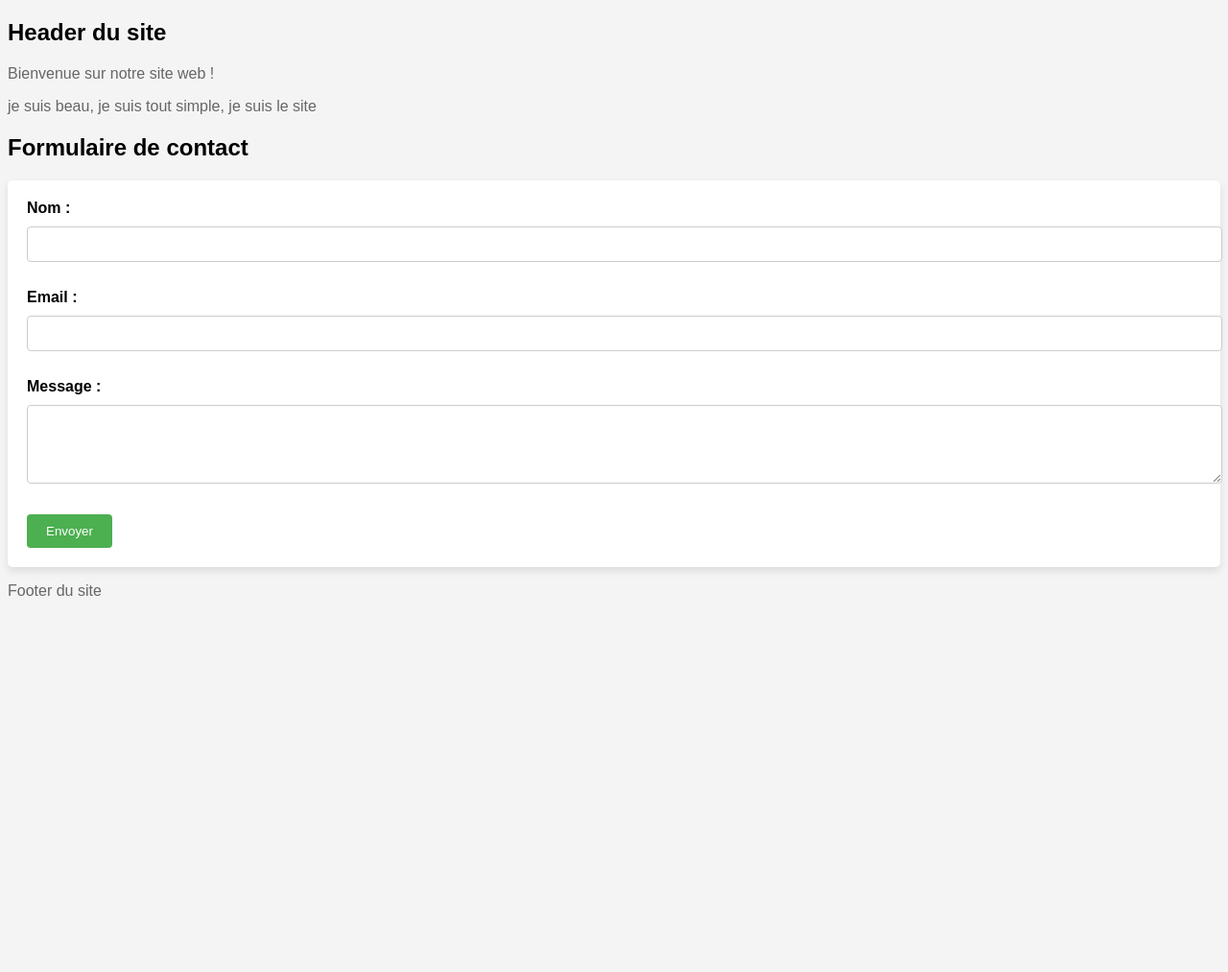
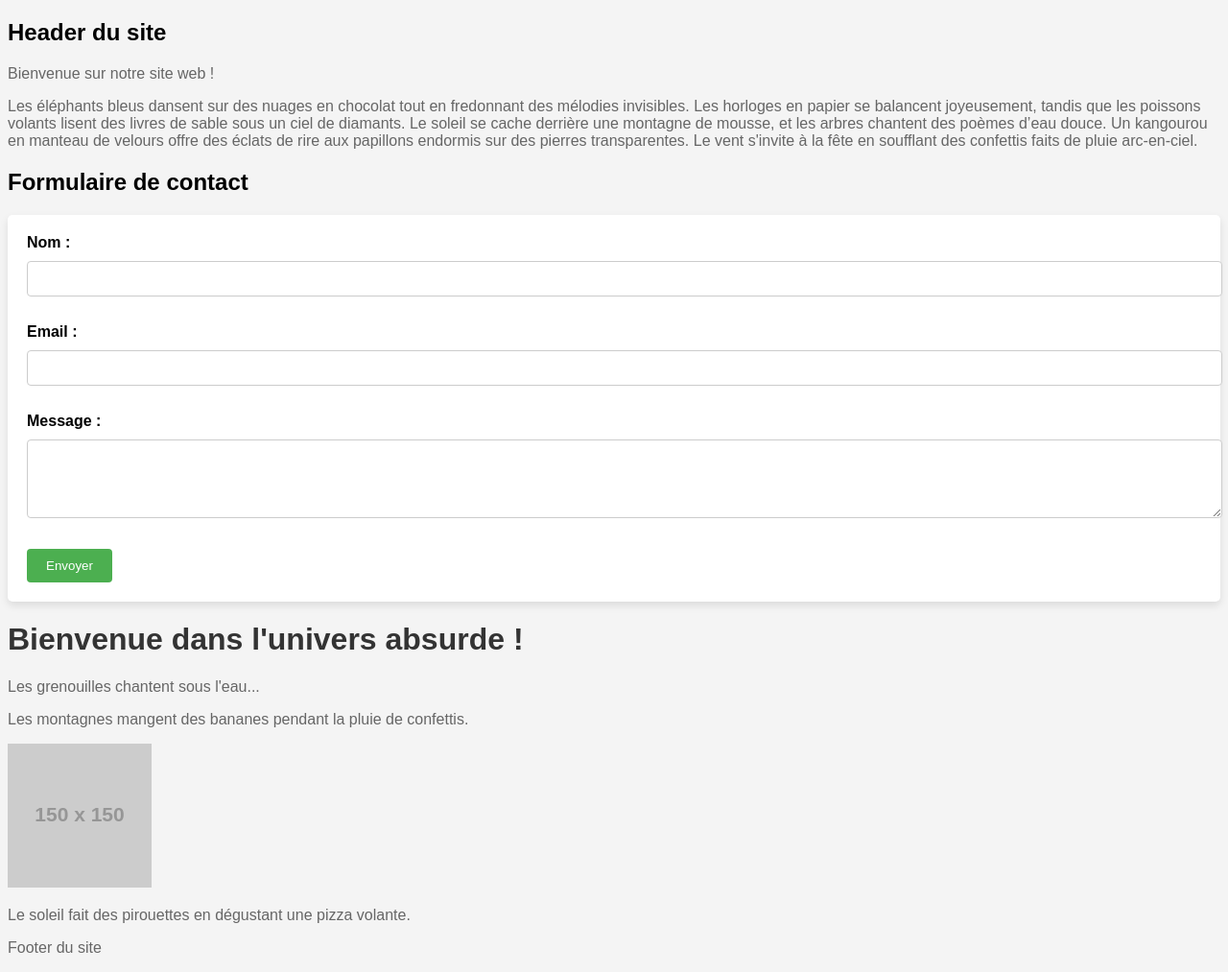
Before and after one commit to louisdev92/Collaboration-Git-et-GitHub, a plain HTML site: page index.html in a window 1280 px wide. Shown: the whole page at 96% size. Before the commit the page ends 800 px from the top, so only its background shows below. Drawn offline with Linux system fonts and the light colour scheme; placeholder pictures from the web are drawn by us.

Commit message:
Update index.html

```diff
--- a/index.html
+++ b/index.html
@@ -9,7 +9,7 @@
 <header>
     <h2>Header du site</h2>
     <p>Bienvenue sur notre site web !</p>
-    <p>je suis beau, je suis tout simple, je suis le site</p>
+    <p>Les éléphants bleus dansent sur des nuages en chocolat tout en fredonnant des mélodies invisibles. Les horloges en papier se balancent joyeusement, tandis que les poissons volants lisent des livres de sable sous un ciel de diamants. Le soleil se cache derrière une montagne de mousse, et les arbres chantent des poèmes d’eau douce. Un kangourou en manteau de velours offre des éclats de rire aux papillons endormis sur des pierres transparentes. Le vent s'invite à la fête en soufflant des confettis faits de pluie arc-en-ciel.</p>
 </header>
 <main>
     <section>
@@ -27,6 +27,15 @@
             <button type="submit">Envoyer</button>
         </form>
     </section>
+    <h1 class="floating">Bienvenue dans l'univers absurde !</h1>
+    <p class="spinning-text">Les grenouilles chantent sous l'eau...</p>
+    <div class="floating">
+        <p>Les montagnes mangent des bananes pendant la pluie de confettis.</p>
+    </div>
+    <div>
+        <img src="https://via.placeholder.com/150" alt="Image mystique d'un chat volant" />
+        <p>Le soleil fait des pirouettes en dégustant une pizza volante.</p>
+    </div>
 </main>
     <footer>
         <p>Footer du site</p>
```
